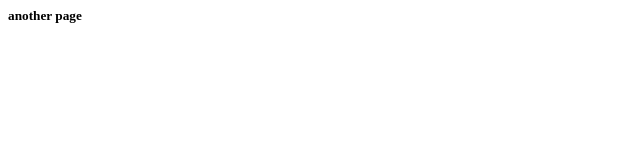
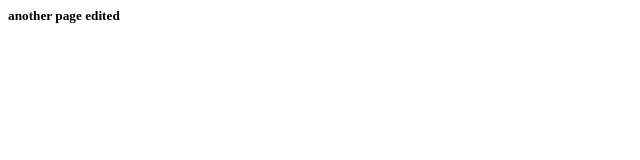
Before and after one commit to KRISHNA-PRAVESH/mypage, a plain HTML site: page index.2.html in a window 1280 px wide. Shown: the full height of the page, 0-640 px from the left. Drawn offline with Linux system fonts and the light colour scheme.

Commit message:
Update index.2.html

```diff
--- a/index.2.html
+++ b/index.2.html
@@ -1 +1 @@
-<h5> another page </h5>
+<h5> another page edited </h5>
```
